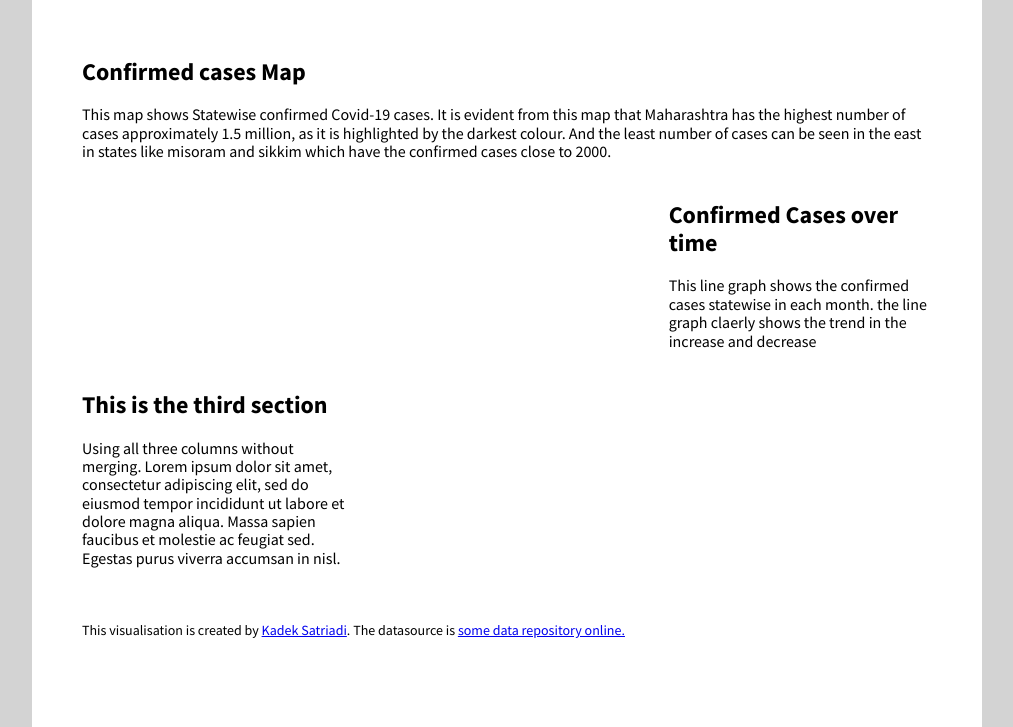
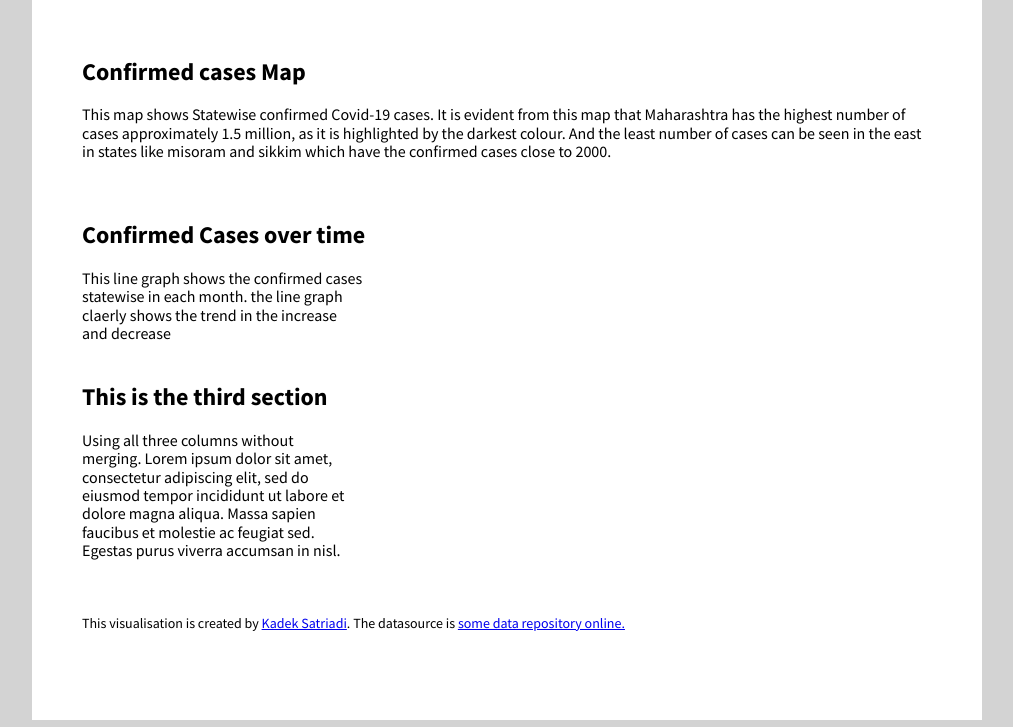
Before and after one commit to kmah1107/FIT3179ass2, a plain HTML site: page docs/index.html in a window 1280 px wide. Shown: the part 170-897 px from the top of the page, without its empty margins (133-1146 px from the left). Drawn offline with nearby package versions, Linux system fonts and the light colour scheme; a script that the page names is missing.

Commit message:
Update index.html

```diff
--- a/docs/index.html
+++ b/docs/index.html
@@ -80,16 +80,17 @@
     <!-- end pure grid group -->
 
     <!-- pure grid group -->
+   <div class="pure-u-1-3">
+
+            <h2>Confirmed Cases over time</h2>
+            <p> This line graph shows the confirmed cases statewise in each month. the line graph claerly shows the trend in the increase and decrease</p>
+          </div>
+
     <div class="pure-g">
         <div class="pure-u-2-3">
           <div id="vis2"  class="vis-container"></div>
         </div>
-        <div class="pure-u-1-3">
-          <div class="description description-right">
-            <h2>Confirmed Cases over time</h2>
-            <p> This line graph shows the confirmed cases statewise in each month. the line graph claerly shows the trend in the increase and decrease</p>
-          </div>
-        </div>
+
 
     </div>
     <!-- end pure grid group -->
```
